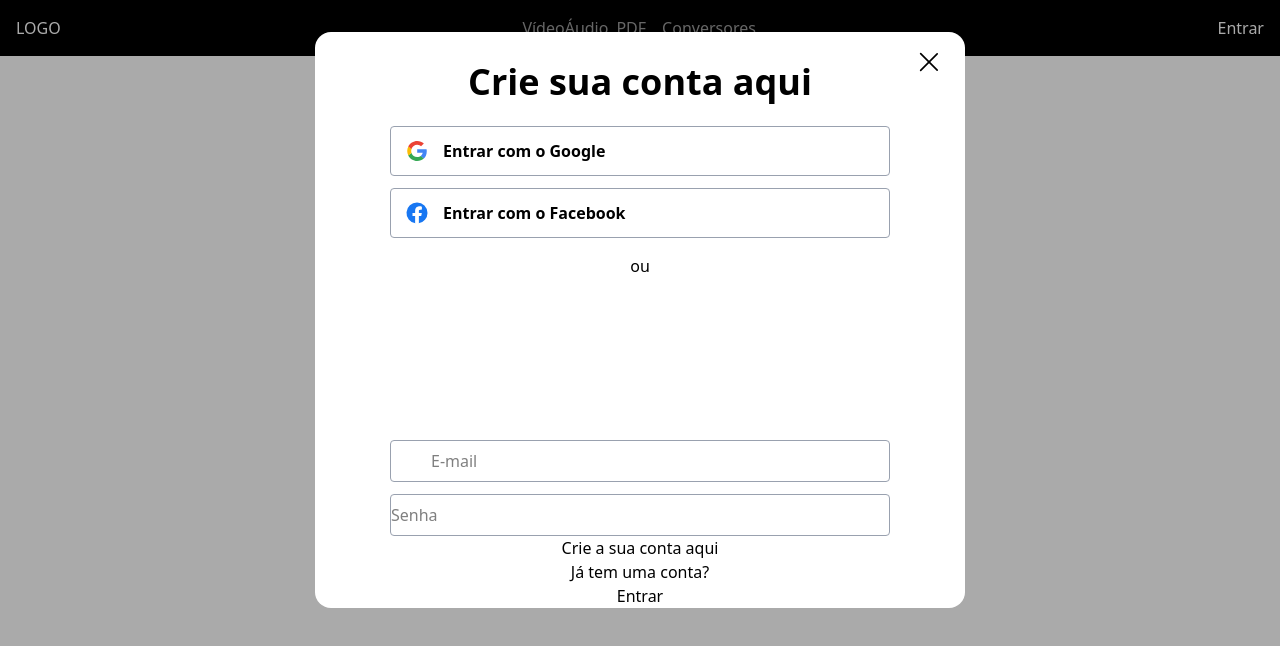
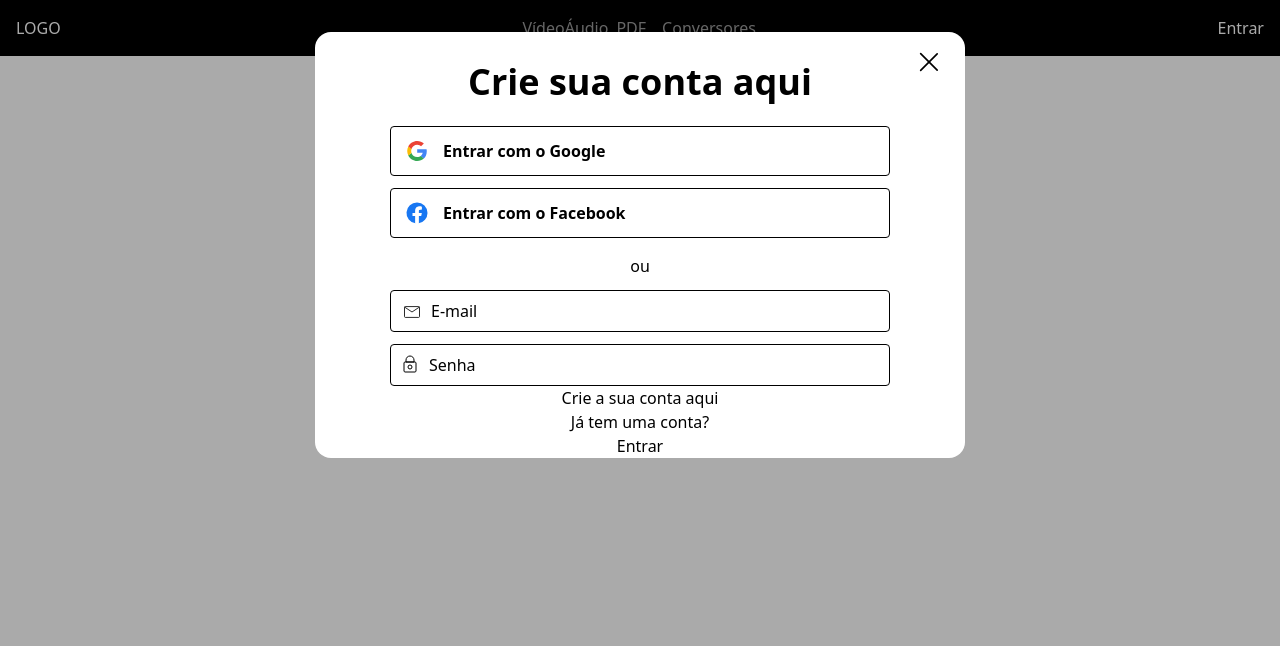
Before and after one commit to samuellucenaa/site-conversor-arquivos, a website: page index.html in a window 1280 px wide. Drawn offline with Linux system fonts and the light colour scheme.

Commit message:
finalizando css do input email e senha

```diff
--- a/index.html
+++ b/index.html
@@ -24,23 +24,23 @@
         <div class="modal-content rounded-2xl top-8 relative w-[650px] m-auto bg-white flex flex-col items-center">
             <button class="absolute top-[10px] right-[12px]"><img class="w-12 h-10" src="images/close-icon.svg" alt=""></button>
             <h1 class="text-4xl pt-[30px] font-bold">Crie sua conta aqui</h1>
-            <div class="flex items-center w-[500px] mt-6 py-3 border rounded border-gray-400 cursor-pointer hover:bg-gray-200">
+            <div class="flex items-center w-[500px] mt-6 py-3 border rounded border-black cursor-pointer hover:bg-gray-200">
                 <img class="w-5 h-5 mx-4" src="images/google-icon.svg" alt="">
                 <p class="font-bold">Entrar com o Google</p>
             </div>
-            <div class="flex items-center w-[500px] mt-3 py-3 border rounded border-gray-400 cursor-pointer hover:bg-gray-200">
+            <div class="flex items-center w-[500px] mt-3 py-3 border rounded border-black cursor-pointer hover:bg-gray-200">
                 <img class="w-7 h-6 mx-3" src="images/facebook-icon.svg" alt="">
                 <p class="font-bold">Entrar com o Facebook</p>
             </div>
             <p class="mt-4">ou</p>
-            <div class="">
-                <div class="relative inline-block">
-                    <!-- <img class="fill-amber-900 h-6 w-6 absolute top-[50%] left-[10px] -translate-y-[25%]" src="images/envelope-closed-icon.svg" alt=""> -->
-                    <svg class="fill"></svg>
-                    <input class="w-[500px] mt-3 py-2 px-10 border rounded border-gray-400" type="email" placeholder="E-mail">
+            <div>
+                <div class="relative">
+                    <img class="w-6 h-5 absolute top-[45%] left-[10px] -trasnlate-y-[50%]" src="images/envelope-closed-icon.svg" alt="">
+                    <input class="w-[500px] mt-3 py-2 px-10 border rounded border-black placeholder:text-black" type="email" placeholder="E-mail">
                 </div>
-                <div>
-                    <input class="w-[500px] mt-3 py-2 border rounded border-gray-400" type="password" placeholder="Senha">
+                <div class="relative">
+                    <img class="w-8 h-6 absolute top-[37%] left-[4px] -trasnlate-y-[50%]" src="images/lock-closed-icon.svg" alt="">
+                    <input class="w-[500px] mt-3 py-2 px-[38px] border rounded border-black placeholder:text-black" type="password" placeholder="Senha">
                 </div>
             </div>
             <button>Crie a sua conta aqui</button>
```
Also changed, not shown: src/output.css.
